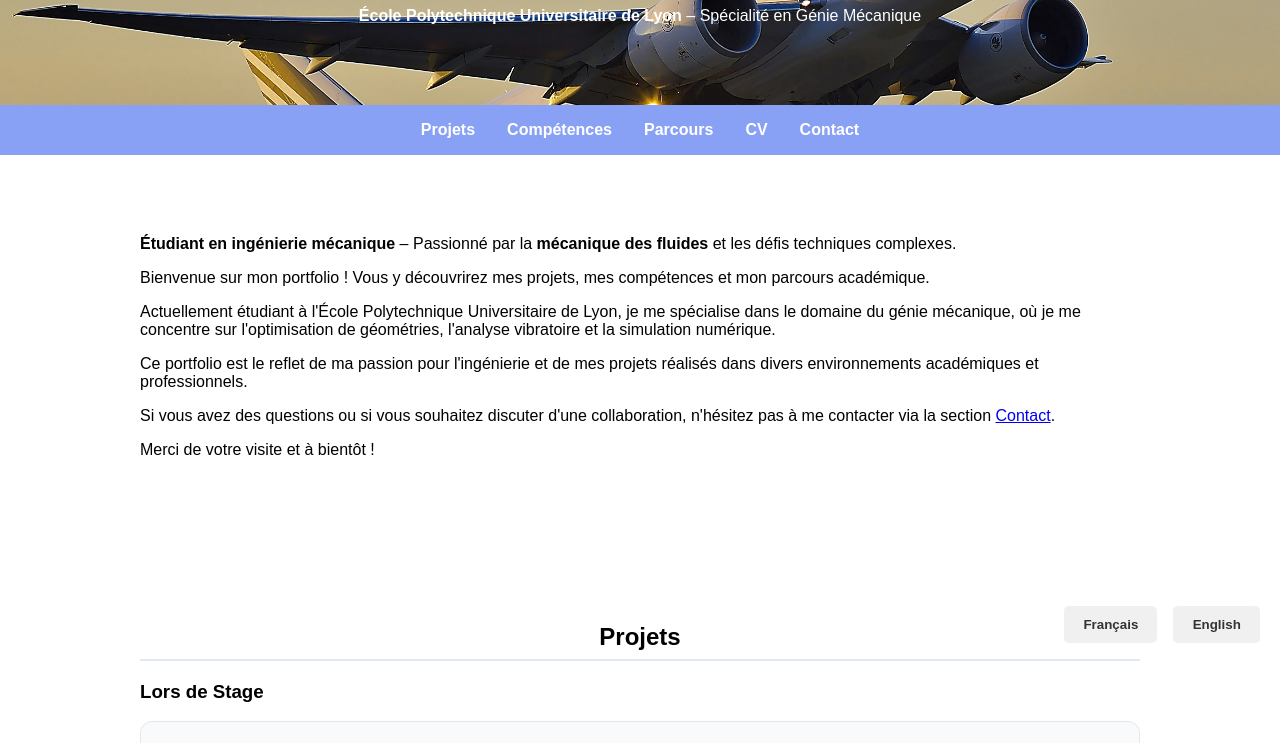
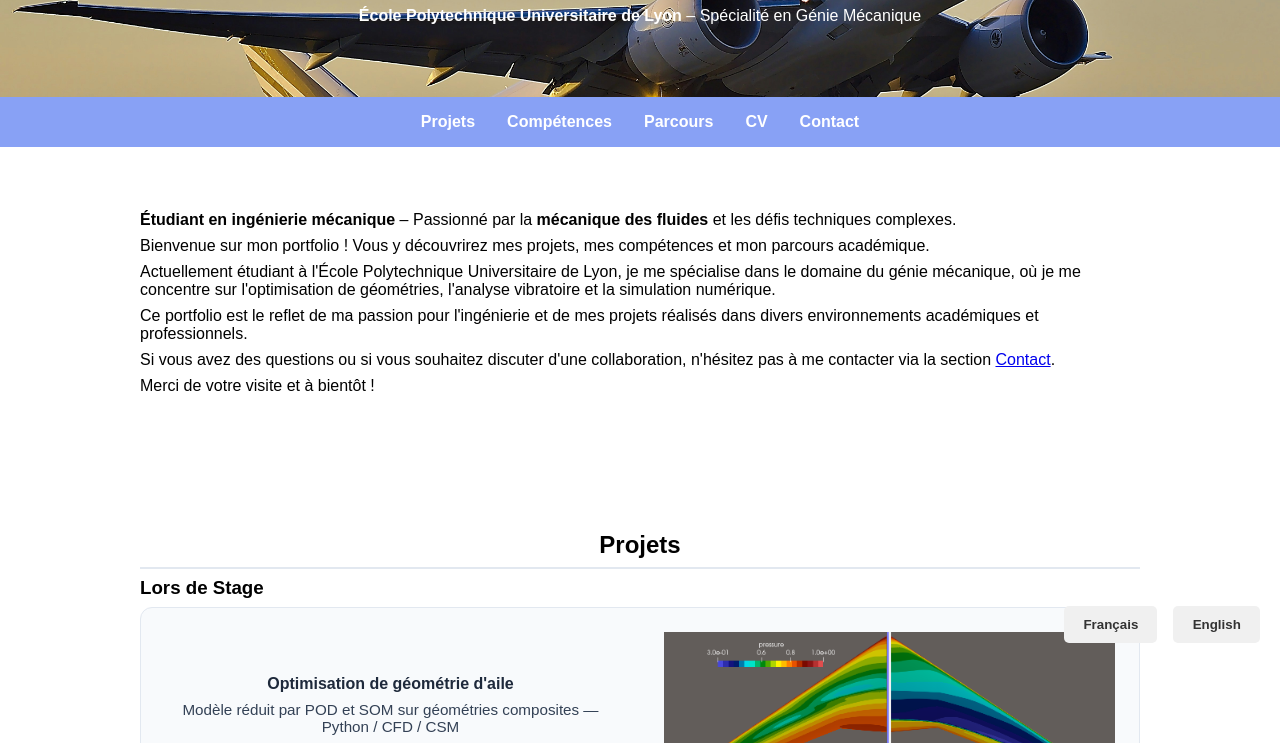
Before and after one commit to romainurb-fr/Portfolio, a plain HTML site: page index.html in a window 1280 px wide. Shown: the part 137-880 px from the top of the page. Drawn offline with Linux system fonts and the light colour scheme.

```diff
--- a/index.html
+++ b/index.html
@@ -10,7 +10,15 @@
   margin: 0;
   scroll-behavior: smooth;
 }
+section {
+  padding: 2rem 0; /* Réduit l'espace interne entre le contenu de la section et ses bords */
+  margin: 0; /* Enlève l'espace externe autour des sections */
+}
 
+h2, h3, h4, p {
+  margin-top: 0; /* Enlève l'espace au-dessus des titres et des paragraphes */
+  margin-bottom: 0.5rem; /* Réduit l'espace en dessous des éléments */
+}
 header {
   background-image: url("images/header-background.png");
   background-size: cover;
```
